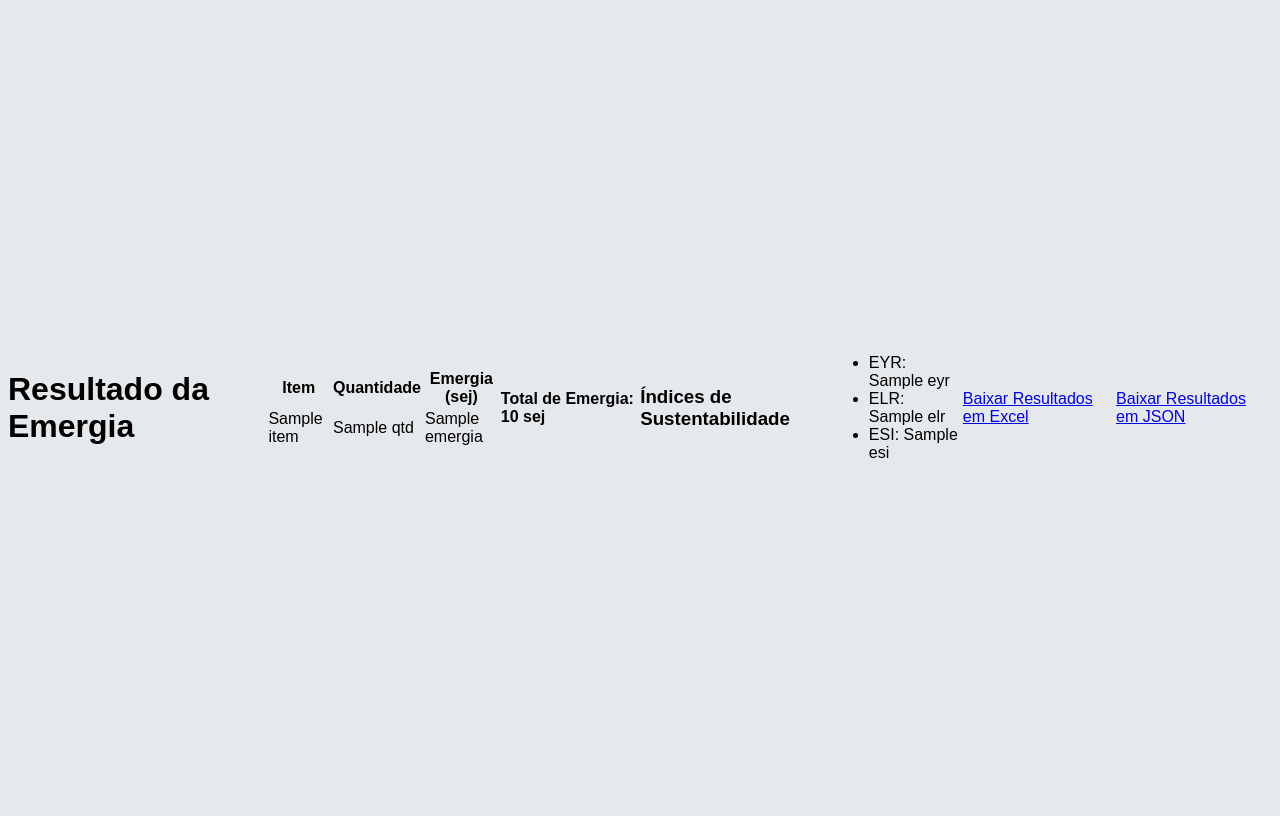
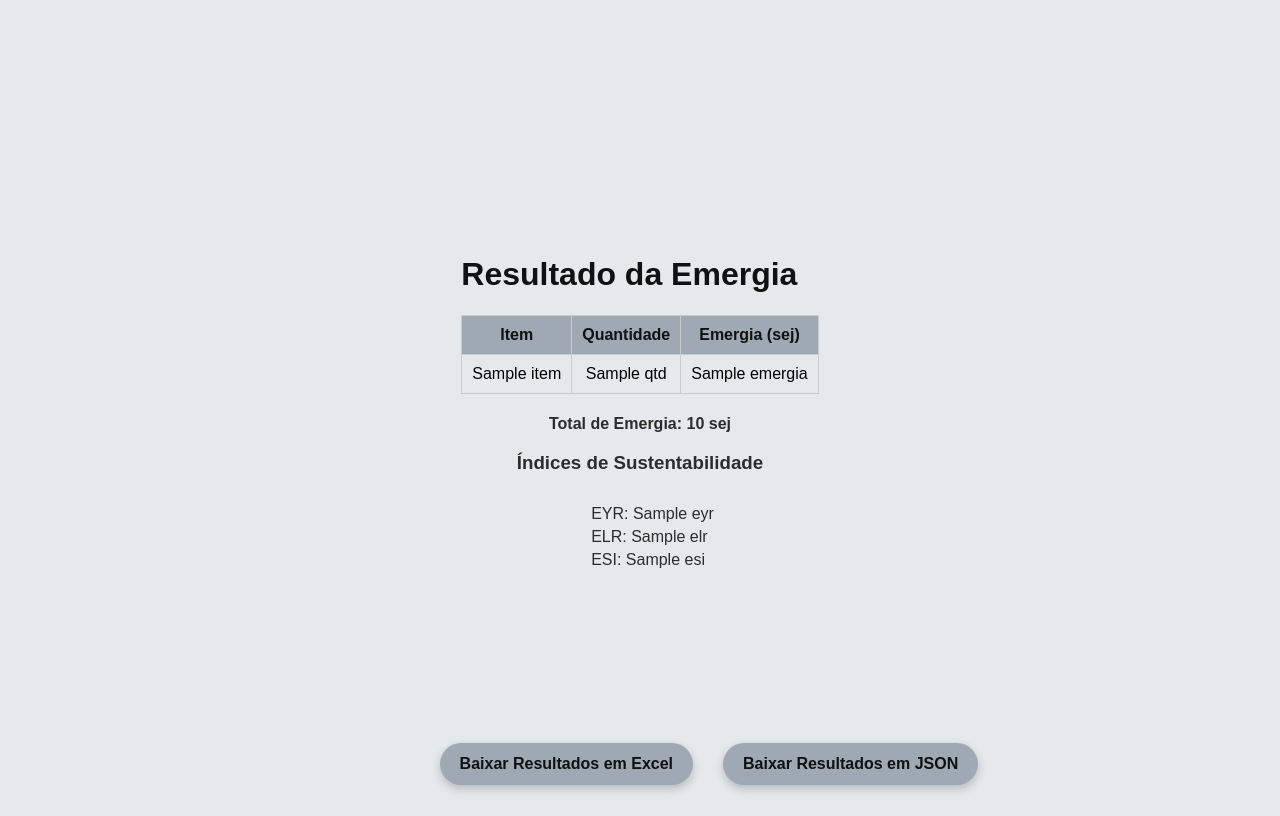
Before and after one commit to Rennanpaulino/Software-de-Calculo-de-Emergia, a Flask app: template templates/results.html in a window 1280 px wide. Run offline with Flask 3, Linux system fonts and the light colour scheme; the template is opened without the code that fills it: most values are stand-ins (such as "Sample title", 1, 10 or a date in 2020).

Commit message:
Estilização

```diff
--- a/static/stylesheet.css
+++ b/static/stylesheet.css
@@ -1,5 +1,4 @@
-
-body{
+body {
     display: flex;
     justify-content: center;
     align-items: center;
@@ -8,8 +7,8 @@ body{
     font-family: Arial;
 }
 
-.login-container{
-    background-color:#b6bdc6 ;
+.login-container {
+    background-color: #b6bdc6;
     border: 1px solid #e6e9ec;
     padding: 30px;
     border-radius: 10px;
@@ -18,20 +17,20 @@ body{
     width: 300px;
 }
 
-.login-container h1{
+.login-container h1 {
     color: black;
     margin-bottom: 20px;
 }
 
 .login-container input[type="email"],
-.login-container input [type="password"]{
+.login-container input [type="password"] {
     width: 90;
     padding: 5px;
     border: 1px solid #9ea9b4;
     border-radius: 4px;
 }
 
-.login-container button{
+.login-container button {
     width: 95%;
     padding: 10px;
     margin-bottom: 10px;
@@ -42,18 +41,18 @@ body{
     font-weight: bold;
 }
 
-.login-container button:hover{
+.login-container button:hover {
     background-color: #b6bdc6;
 }
 
-.index.container{
+.index.container {
     background-color: #e6e9ec;
     font-family: Arial;
     margin: 0;
     padding: 0;
 }
 
-.container{
+.container {
     display: flex;
     flex-direction: column;
     align-items: center;
@@ -64,7 +63,7 @@ body{
     gap: 10px;
 }
 
-.table.container{
+.table.container {
     margin-bottom: 20px;
     display: flex;
     align-items: center;
@@ -75,7 +74,7 @@ body{
 
 }
 
-.table.container button{
+.table.container button {
     padding: 8px 10px;
     background-color: #b6bdc6;
     border: 1px solid #e6e9ec;
@@ -83,32 +82,125 @@ body{
     cursor: pointer;
 }
 
-.login.container{
+.login.container {
     background-color: #9ea9b4;
     font-family: Arial;
     margin: 0;
     padding: 0;
 }
 
-.resultados.container{
-    background-color: #9ea9b4;
-    font-family: Arial;
-    margin: 0%;
+#container {
+    max-width: 800px;
+    margin: 0 auto;
+    padding: 20px;
+}
+
+#titulo h1 {
+    margin-top: 30px;
+    font-size: 2em;
+    color: #111;
+}
+
+#tabela table {
+    width: 100%;
+    border-collapse: collapse;
+    margin: 0 auto;
+}
+
+#tabela th,
+#tabela td {
+    border: 1px solid #ccc;
+    padding: 10px;
+    text-align: center;
+}
+
+#tabela th {
+     background: #9ea9b4;
+    font-family: arial;
+    color: #111;
+}
+
+ul {
+    list-style: none;
     padding: 0;
 }
 
-.resultado.container{
-    font-size: 24px;
-    margin-bottom: 20px;
+ul li {
+    margin-bottom: 5px;
 }
 
-.tabela.container{
+a {
+    margin: 10px;
+    color: #111;
+    text-decoration: none;
+}
+
+#indice {
+    text-align: center;
+    margin-top: 20px;
+}
+
+#indice ul {
+    list-style: none;
+    padding: 0;
+    display: inline-block;
+    text-align: left;
+}
+
+#indice li {
+    margin: 5px 0;
+    color: #2c2c2c;
+}
+
+#indice h3 {
+    margin-bottom: 10px;
+    color: #2c2c2c;
+}
+
+#indice h4 {
+    margin-bottom: 10px;
+    color: #2c2c2c;
+}
+
+.lista-estilizada li {
+    position: relative;
+    padding-left: 25px;
+    margin-bottom: 10px;
+    font-size: 16px;
+}
+
+.center-footer {
+    display: flex;
+    margin: 15px;
+    left: 32%;
+    align-items: center;
+}
+
+.center-footer .btn {
+    display: inline-block;
+    padding: 12px 20px;
+    background: #9ea9b4;
+    color: #111;
+    text-decoration: none;
+    border-radius: 25px;
+    transition: background 0.3s ease;
+    box-shadow: 0 4px 10px rgba(0, 0, 0, 0.2);
+}
+
+footer {
+    position: fixed;
+    bottom: 0;
     width: 100%;
-    max-width: 600px;
-    border-collapse: collapse;
-    margin-bottom: 20px;
-    background-color: #b6bdc6;
-    border-radius: 8px;
-    overflow: hidden;
-    box-shadow: 0 2px 10px rgba(0, 0, 0, 0.1);
+    text-align: center;
 }
+
+footer a {
+    margin: 0 15px;
+    color: #111;
+    text-decoration: none;
+    font-weight: bold;
+}
+
+footer a:hover {
+    text-decoration: underline;
+}
--- a/templates/results.html
+++ b/templates/results.html
@@ -1,15 +1,20 @@
 <!DOCTYPE html>
 <html lang="ptbr">
+
 <head>
   <meta charset="UTF-8">
   <meta name="viewport" content="width=device-width, initial-scale=1.0">
   <link rel="stylesheet" type="text/css" href="/static/stylesheet.css" media="screen">
   <title>Aplicação de Cálculo de Emergia</title>
 </head>
-   <div class="resultados.container"></div>
+
 <body>
-    <div class="resultado.container"><h1>Resultado da Emergia</h1></div>
-    <div class="tabela.container">
+  <div id="container">
+    <div id="titulo">
+      <h1>Resultado da Emergia</h1>
+    </div>
+
+    <div id="tabela">
       <table>
         <tr>
           <th>Item</th>
@@ -25,16 +30,19 @@
         {% endfor %}
       </table>
     </div>
+    <div id="indice">
       <h4>Total de Emergia: {{ total }} sej</h4>
       <h3>Índices de Sustentabilidade</h3>
-<ul>
+      <ul class="lista-estilizada">
         <li>EYR: {{ indices.EYR }}</li>
         <li>ELR: {{ indices.ELR }}</li>
         <li>ESI: {{ indices.ESI }}</li>
       </ul>
-
-<a href="{{ url_for('download_xlsx') }}">Baixar Resultados em Excel</a> <a href="{{ url_for('download_json') }}">Baixar Resultados em JSON</a>
-
+    </div>
+    <footer class="center-footer">
+      <a href="{{ url_for('download_xlsx') }}" class="btn">Baixar Resultados em Excel</a>
+      <a href="{{ url_for('download_json') }}" class="btn"> Baixar Resultados em JSON</a>
+    </footer>
     {% with messages = get_flashed_messages() %}
     {% if messages %}
     <ul class="flashes">
@@ -45,7 +53,7 @@
     {% endif %}
     {% endwith %}
 
+  </div>
+</body>
 
-</body>
-</div>
 </html>
```
Also changed, not shown: static/resultados.json (+17 -17 lines), 1 other file. Lines whose indentation alone changed are shown as unchanged.
